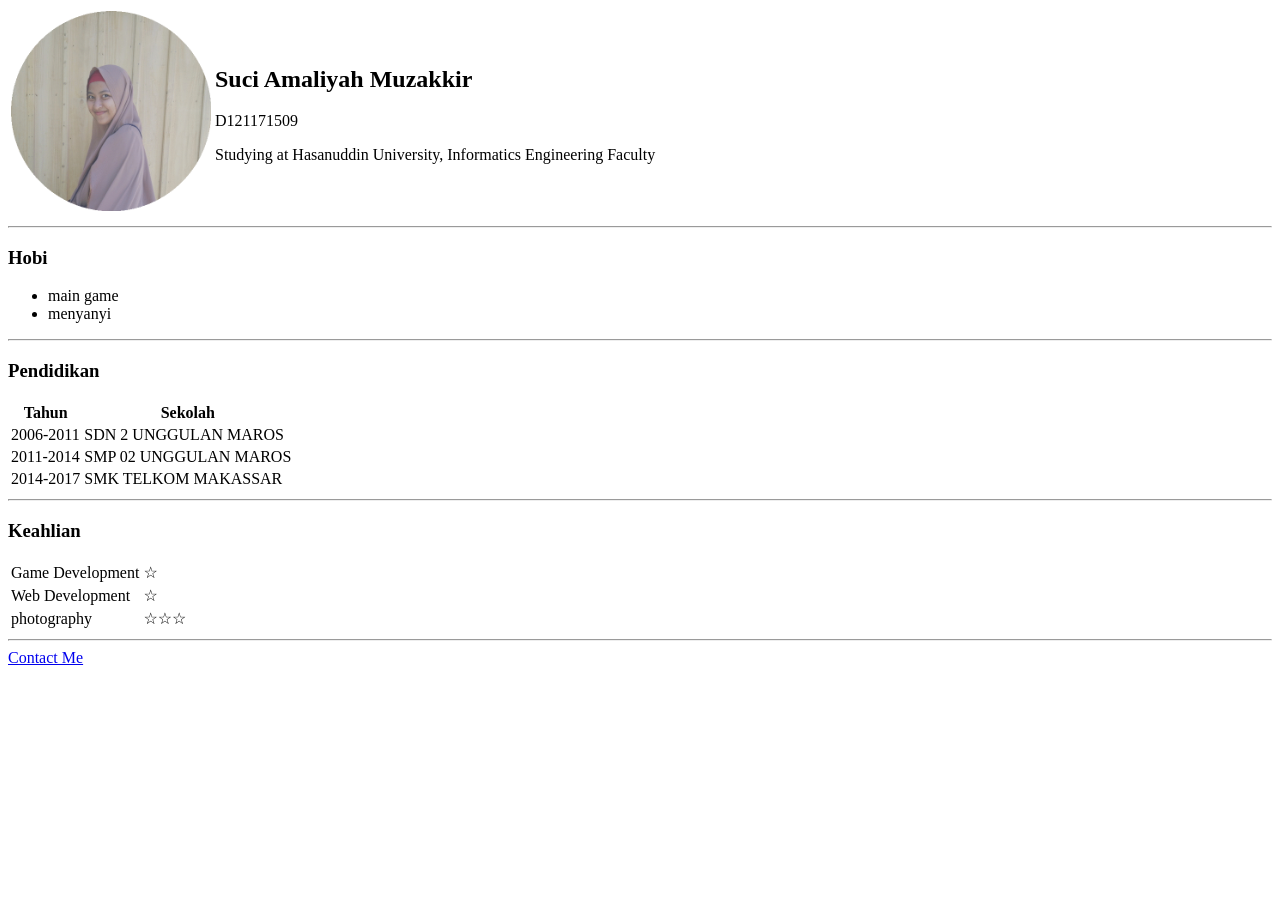
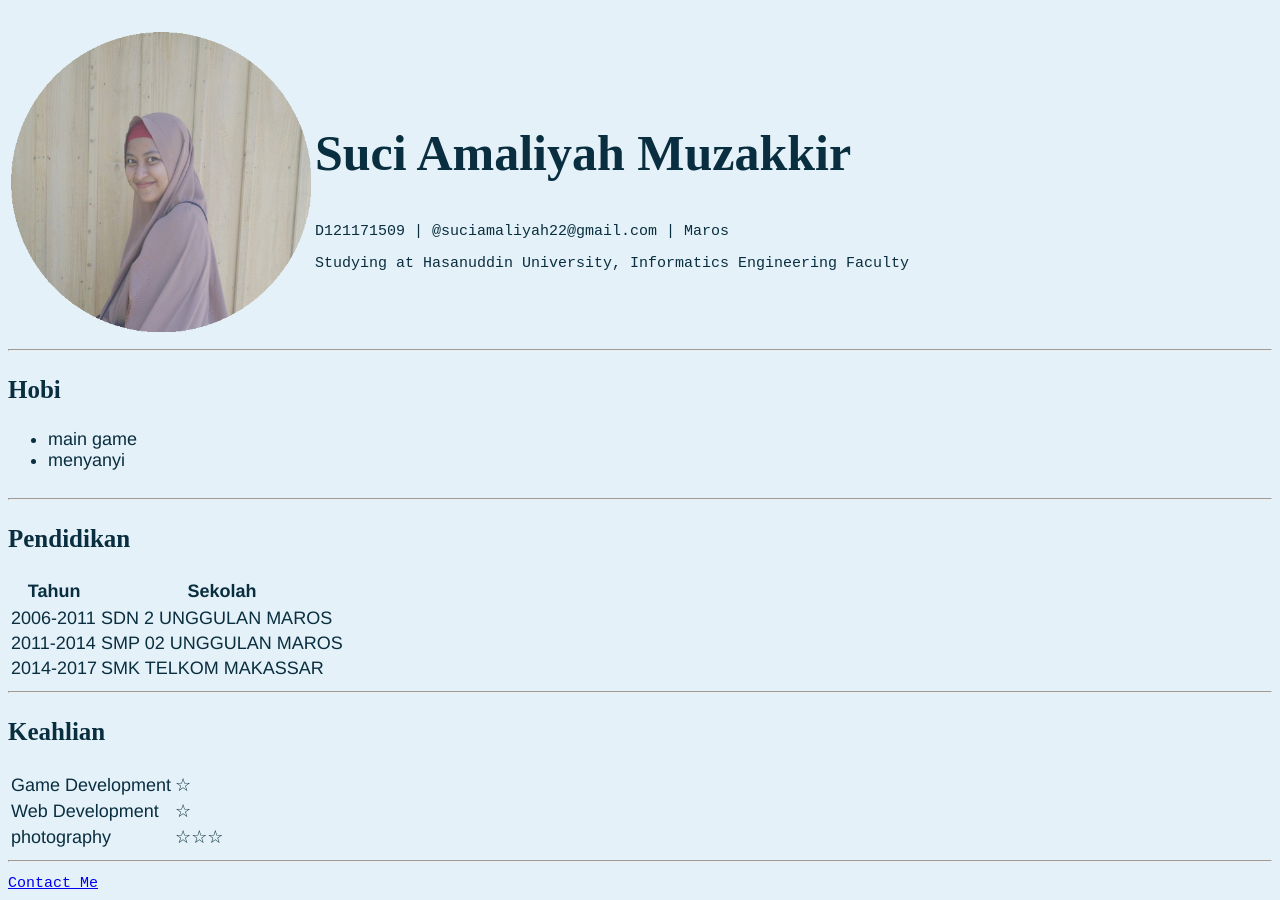
Before and after one commit to suciamaliyahm/cv, a plain HTML site: page index.html in a window 1280 px wide. Before the commit the page ends 800 px from the top, so only its background shows below. Drawn offline with Linux system fonts and the light colour scheme.

Commit message:
Update index.html

```diff
--- a/index.html
+++ b/index.html
@@ -3,38 +3,74 @@
     <head>
         <meta charset="utf-8">
         <title>Suci Amaliyah Muzakkir</title>
+        <style>
+            body{
+            background-color:rgba(197, 225, 241, 0.459);
+            color: rgb(9, 46, 63);
+            font-family:'Helvetica Neue', sans-serif;
+
+            font-size : 18px;
+        }
+        h2{
+            font-family:'Times New Roman', Times, serif;
+            font-size: 50px;
+        }
+        p{
+            font-family:monospace;
+            font-size: 15px;
+        }
+        h3{
+            font-family:'Times New Roman', Times, serif;
+            font-size: 25px;
+        }
+        a{
+            font-family:monospace;
+            font-size: 15px;
+        }
+        </style>
     </head>
     <body>
+
         <table>
-            <tr>
-                <td><img src="suci.gif" alt="foto pribadi" height="200" width="200" /></td>
-                <td><h2>Suci Amaliyah Muzakkir</h2><p>D121171509</p> <p>Studying at Hasanuddin University, Informatics Engineering Faculty</p>
-                </td>
-            </tr>
+
+              <br>
+        <td><img src="suci.gif" alt="foto pribadi" height="300" width="300" /></td>
+            <td>  <h2>Suci Amaliyah Muzakkir</h2>
+                <p>D121171509 | @suciamaliyah22@gmail.com | Maros</p>
+                <p>Studying at Hasanuddin University, Informatics Engineering Faculty</p>
+            </td>
+
         </table>
 
-        <hr>
-        <h3> Hobi</h3>
+        <table>
+           <hr>
+                <h3> Hobi</h3>
                 <ul>
                         <li> main game </li>
                         <li> menyanyi </li>
                 </ul>
 
-        <hr>
-        <h3>Pendidikan</h3>
+        </table>
+
         <table>
-             <thead><tr><th>Tahun</th>      <th>Sekolah</th></tr></thead>
+                <hr>
+                     <h3>Pendidikan</h3>
+
+                     <tr></tr>
+                     <thead><th>Tahun</th>      <th>Sekolah</th></thead>
                      <tr><td>2006-2011</td>  <td>SDN 2 UNGGULAN MAROS</td></tr>
                      <tr><td>2011-2014</td>  <td>SMP 02 UNGGULAN MAROS</td></tr>
                      <tr><td>2014-2017</td>  <td>SMK TELKOM MAKASSAR</td></tr>
              </table>
+             <table>
+                    <hr>
+                     <h3>Keahlian</h3>
 
-             <hr>
-             <h3>Keahlian</h3>
-             <table>
                      <tr><td>Game Development</td>  <td>&#9734;</td></tr>
                      <tr><td>Web Development</td>  <td>&#9734;</td></tr>
                      <tr><td>photography</td>  <td>&#9734;&#9734;&#9734;</td></tr>
+
+
                  </table>
                  <hr>
 
```
